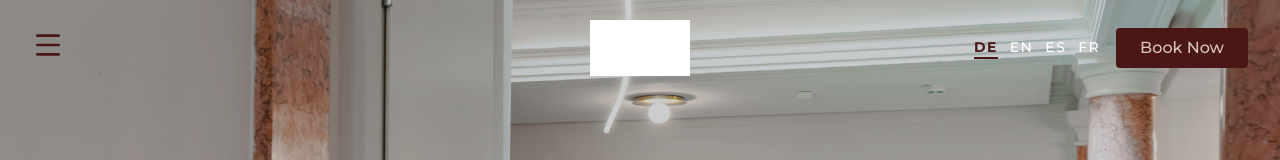
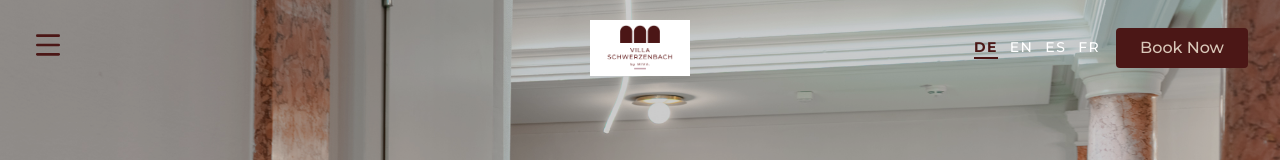
Before and after one commit to DiegoZechner/Villa-Schwerzenbach, a Next.js app: page / in a window 1280 px wide. Shown: the top 160 px of the page. Built offline with nearby package versions, Linux system fonts and the light colour scheme; a web font is replaced by a local one.

Commit message:
fix: adjust hero and sticky scroll layout based on screenshot feedback

```diff
--- a/src/components/home/HeroZoom.tsx
+++ b/src/components/home/HeroZoom.tsx
@@ -10,15 +10,17 @@ export default function HeroZoom() {
     offset: ["start start", "end start"]
   });
 
+  // Nur das Hintergrundbild zoomt auf 20%
   const scale = useTransform(scrollYProgress, [0, 1], [1, 0.2]);
-  const opacity = useTransform(scrollYProgress, [0, 0.8], [1, 0]);
 
   return (
     <div ref={containerRef} className="h-[200vh] relative bg-background">
       <div className="sticky top-0 h-screen w-full overflow-hidden flex items-center justify-center bg-espresso">
+
+        {/* Skalierender Hintergrund */}
         <motion.div
           style={{ scale }}
-          className="relative w-full h-full origin-center"
+          className="absolute inset-0 w-full h-full origin-center"
         >
           <Image
             src="/images/home/lobby.jpg"
@@ -28,11 +30,10 @@ export default function HeroZoom() {
             priority
           />
           <div className="absolute inset-0 bg-black/20" />
+        </motion.div>
 
-          <motion.div
-            style={{ opacity }}
-            className="absolute inset-0 flex items-center justify-center pointer-events-none"
-          >
+        {/* Fixiertes Logo im Zentrum (bewegt sich nicht, skaliert nicht) */}
+        <div className="relative z-10 flex items-center justify-center pointer-events-none">
           <Image
             src="/images/logos/villa-logo-primary.png"
             alt="Villa Schwerzenbach"
@@ -40,8 +41,8 @@ export default function HeroZoom() {
             height={400}
             className="w-4/5 md:w-1/2 h-auto drop-shadow-2xl brightness-0 invert"
           />
-          </motion.div>
-        </motion.div>
+        </div>
+
       </div>
     </div>
   );
--- a/src/components/home/StickyExperience.tsx
+++ b/src/components/home/StickyExperience.tsx
@@ -4,10 +4,10 @@ import { useRef } from 'react';
 import Image from 'next/image';
 
 const items = [
-  { title: "STAY", image: "/images/home/stay.jpg" },
-  { title: "EAT", image: "/images/home/eat.jpg" },
-  { title: "MEET", image: "/images/home/meet.jpg" },
-  { title: "CELEBRATE", image: "/images/home/celebrate.jpg" },
+  { title: "STAY", image: "/images/home/stay.jpg", textColor: "text-villa-blue" },
+  { title: "EAT", image: "/images/home/eat.jpg", textColor: "text-villa-red" },
+  { title: "MEET", image: "/images/home/meet.jpg", textColor: "text-villa-red" },
+  { title: "CELEBRATE", image: "/images/home/celebrate.jpg", textColor: "text-villa-blue" },
 ];
 
 export default function StickyExperience() {
@@ -18,47 +18,49 @@ export default function StickyExperience() {
   });
 
   return (
-    <div ref={containerRef} className="h-[400vh] relative bg-background">
-      <div className="sticky top-0 h-screen w-full flex flex-col items-center justify-center overflow-hidden">
-
-        <div className="text-center z-10 mb-8 md:mb-12 pt-10">
+    <>
+      {/* Intro Text vor den 4 Bildern */}
+      <div className="py-24 text-center bg-background relative z-10">
         <h2 className="font-script text-6xl md:text-8xl text-bordeaux">Villa Schwerzenbach</h2>
         <p className="font-sans text-sm md:text-base tracking-[0.4em] uppercase mt-4 text-espresso">by MIVA</p>
       </div>
 
-        <div className="relative w-full max-w-5xl h-[50vh] md:h-[60vh] flex justify-center items-center px-4">
+      {/* Scroll-Jacking Bereich für die 4 Bilder */}
+      <div ref={containerRef} className="h-[400vh] relative bg-background">
+        <div className="sticky top-0 h-screen w-full flex flex-col items-center justify-center overflow-hidden bg-background">
+
+          {/* 2x2 Grid über den ganzen Bildschirm */}
+          <div className="w-full h-full grid grid-cols-1 md:grid-cols-2 grid-rows-4 md:grid-rows-2">
              {items.map((item, index) => {
                const start = index * 0.25;
-             const end = start + 0.25;
 
-             // Opacity logic:
-             // Fade in slightly before 'start', stay solid until 'end', then fade out (unless it's the last one)
+               // Jedes Bild blendet sich einzeln nacheinander ein und bleibt dann sichtbar
                const opacity = useTransform(
                  scrollYProgress,
-               [Math.max(0, start - 0.05), start + 0.05, end - 0.05, Math.min(1, end + 0.05)],
-               [0, 1, 1, index === 3 ? 1 : 0]
+                 [Math.max(0, start - 0.05), start + 0.1],
+                 [0, 1]
                );
-
-             const scale = useTransform(scrollYProgress, [start, start + 0.1], [0.9, 1]);
 
                return (
                  <motion.div
                    key={item.title}
-                 style={{ opacity, scale }}
-                 className="absolute inset-0 flex items-center justify-center px-4"
+                   style={{ opacity }}
+                   className="relative w-full h-full border-[8px] border-background overflow-hidden"
                  >
-                 <div className="relative w-full h-full rounded-sm overflow-hidden shadow-2xl border border-cream">
                    <Image
                      src={item.image}
                      alt={item.title}
                      fill
                      className="object-cover"
                    />
-                   <div className="absolute inset-0 bg-black/20 flex items-center justify-center">
-                     <h3 className="text-white text-5xl md:text-8xl font-serif tracking-widest uppercase drop-shadow-lg">
+                   {/* Abdunklung für besseren Kontrast */}
+                   <div className="absolute inset-0 bg-black/10" />
+
+                   {/* Text über dem Bild */}
+                   <div className="absolute inset-0 flex items-center justify-center pointer-events-none">
+                     <h3 className={`text-6xl md:text-8xl lg:text-[9rem] font-serif tracking-widest uppercase ${item.textColor} drop-shadow-md`}>
                        {item.title}
                      </h3>
-                   </div>
                    </div>
                  </motion.div>
                )
@@ -66,5 +68,6 @@ export default function StickyExperience() {
           </div>
         </div>
       </div>
+    </>
   );
 }
--- a/src/components/layout/Header.tsx
+++ b/src/components/layout/Header.tsx
@@ -35,7 +35,7 @@ export default function Header() {
               alt="Villa Schwerzenbach"
               width={160}
               height={80}
-              className={`h-10 md:h-14 w-auto object-contain transition-all duration-300 ${!isScrolled && 'brightness-0 invert'}`}
+              className="h-10 md:h-14 w-auto object-contain transition-all duration-300"
             />
           </Link>
         </div>
```
Lines whose indentation alone changed are shown as unchanged.
